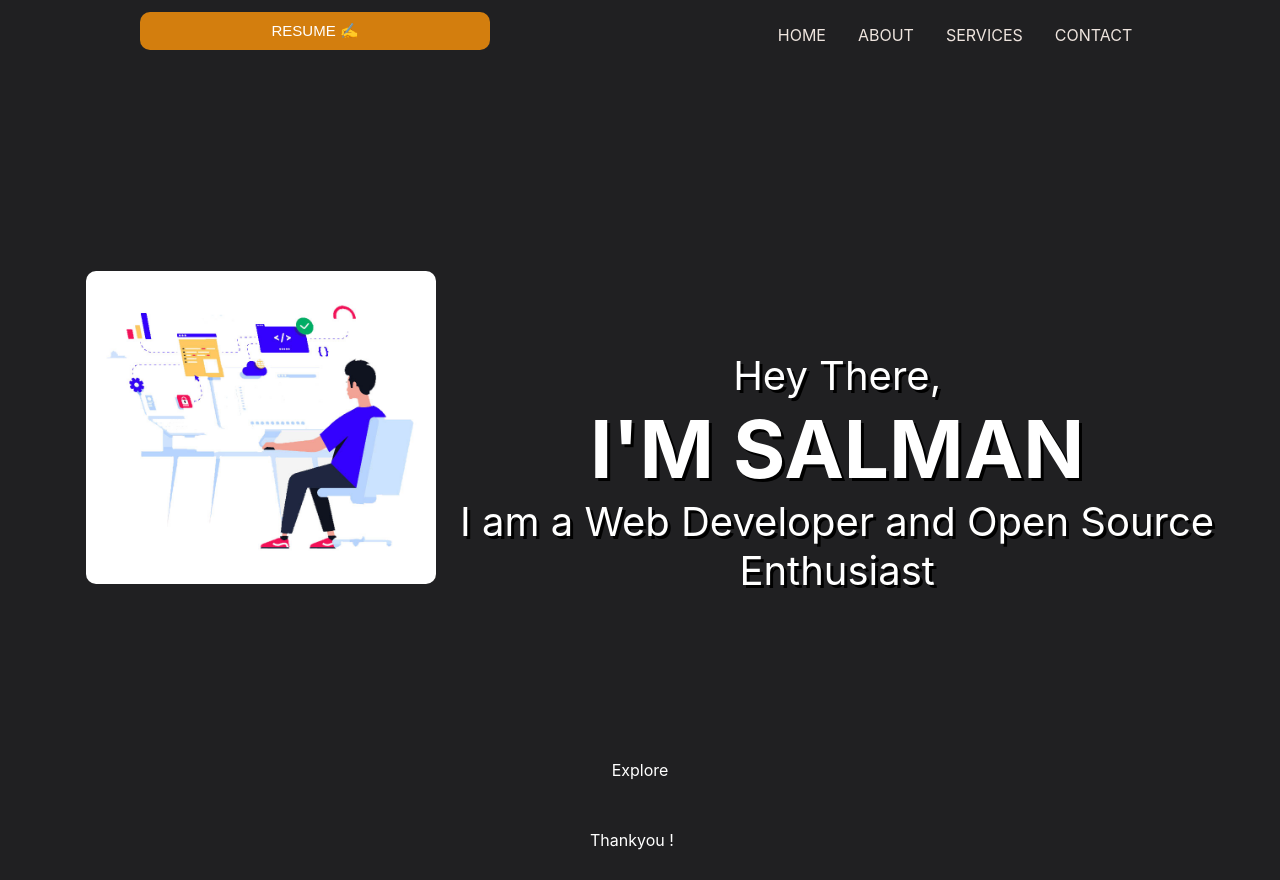
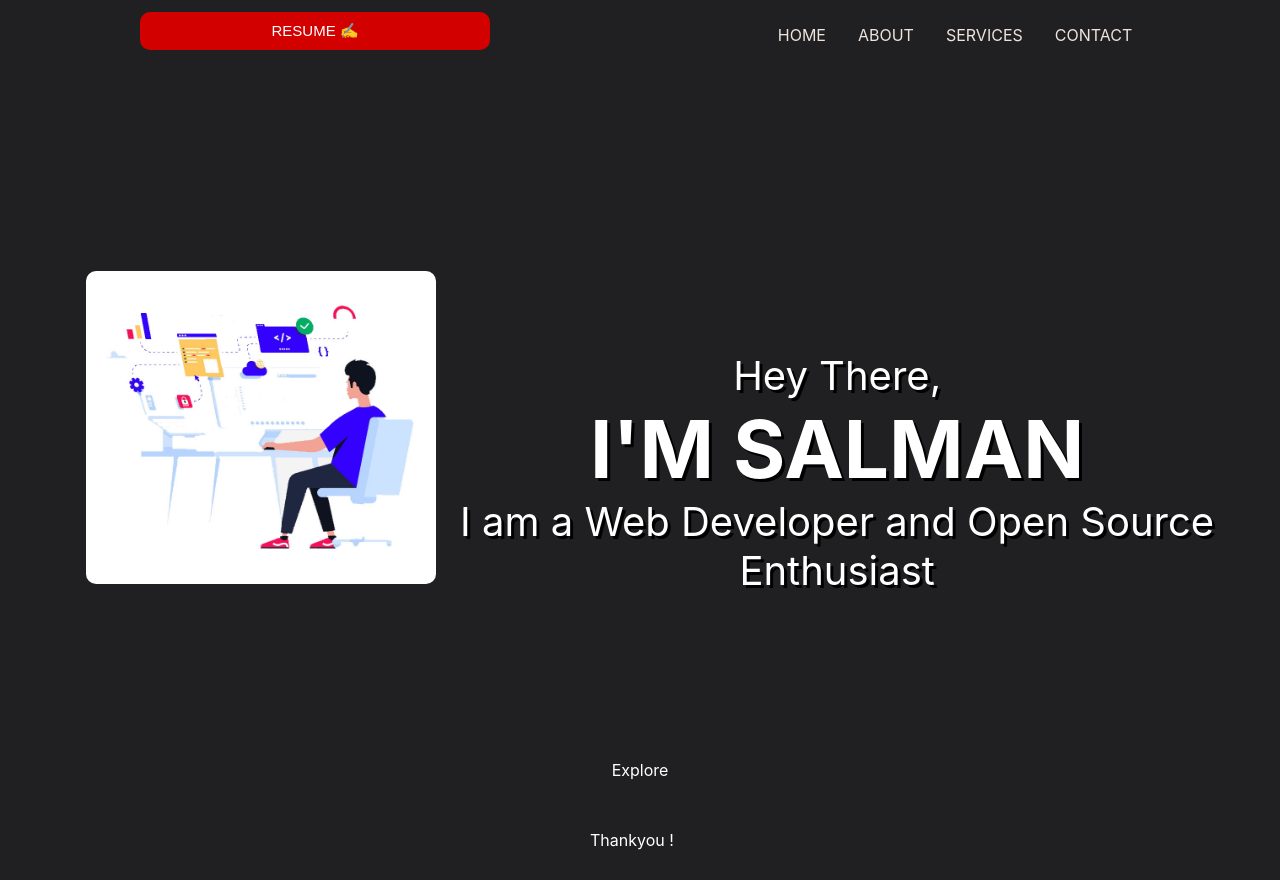
Before and after one commit to salmanansari14/Portfolioweb, a React (Create React App) app: page / in a window 1280 px wide. Built offline with nearby package versions, Linux system fonts and the light colour scheme.

Commit message:
salmanchecking

```diff
--- a/src/style/Top.css
+++ b/src/style/Top.css
@@ -141,7 +141,8 @@ nav {
   border-style: none;
   font-size: 15px;
   border-radius: 10px;
-  background-color: rgb(211, 126, 14);
+  background-color: rgb(211, 0, 0);
+  /* background-color: rgb(211, 126, 14); */
 }
 
 
```
